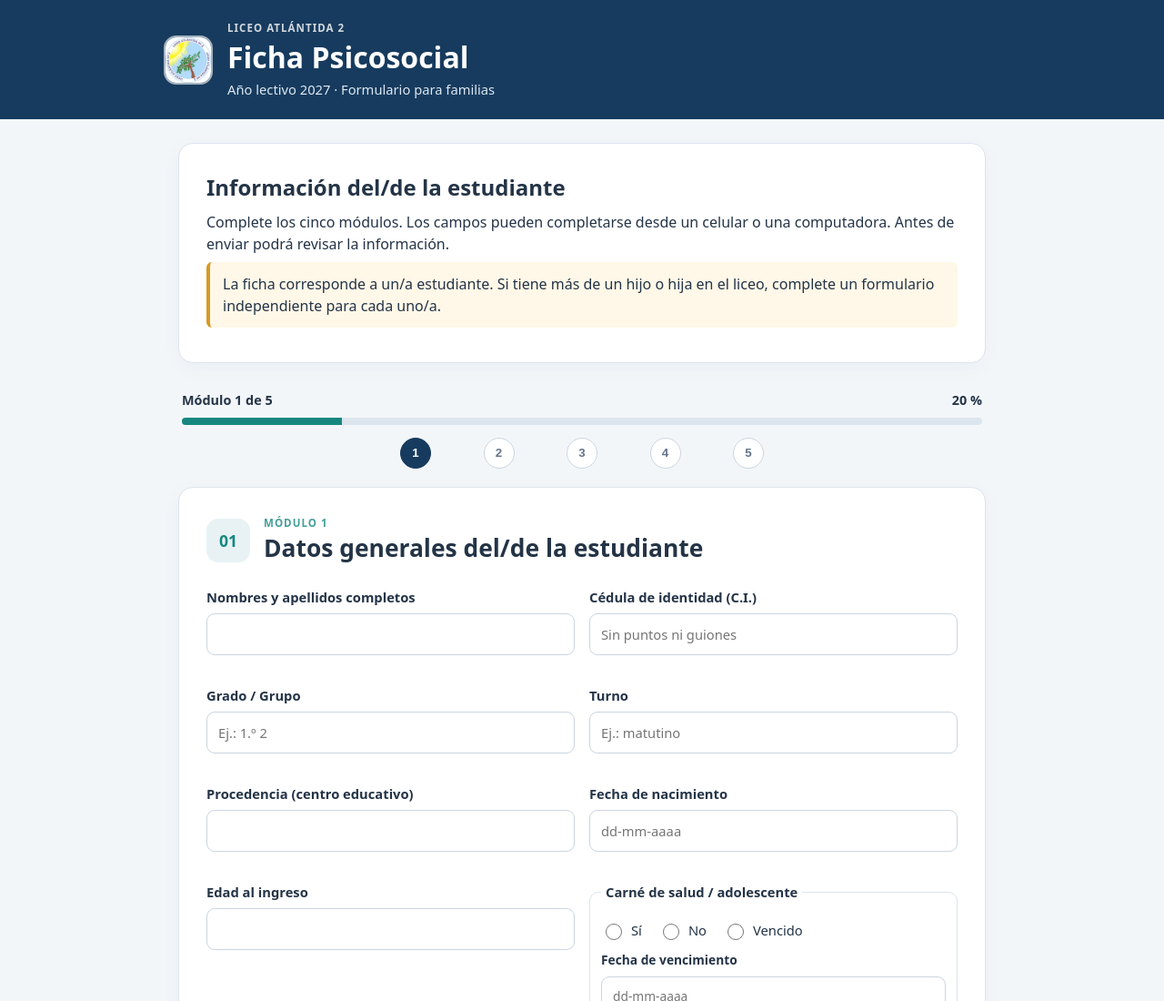
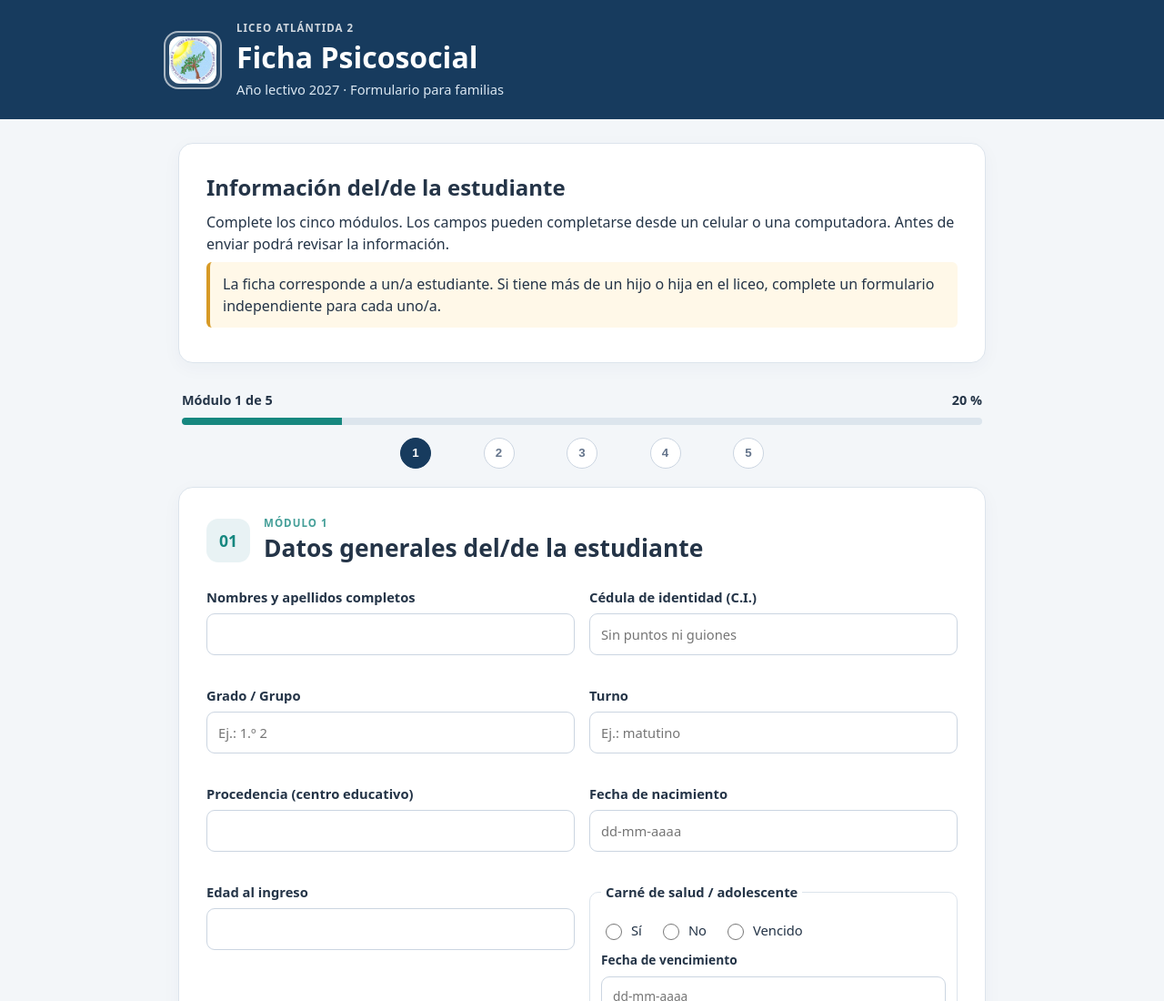
Before and after one commit to liceoatlantida2informatica-byte/Formulario-psicosocial-Atl-ntida, a plain HTML site: page index.html in a window 1280 px wide. Shown: the top 1100 px of the page at 91% size. Drawn offline with Linux system fonts and the light colour scheme.

Commit message:
Update estilos.css

```diff
--- a/estilos.css
+++ b/estilos.css
@@ -33,19 +33,23 @@ body {
 .brand-mark {
   display: grid;
   place-items: center;
-  width: 54px;
-  height: 54px;
+  flex: 0 0 64px;
+  width: 64px;
+  height: 64px;
+  padding: 4px;
+  background: #ffffff14;
   border: 2px solid #ffffff9c;
-  border-radius: 14px;
-  font-weight: 800;
-  letter-spacing: .04em;
+  border-radius: 16px;
   overflow: hidden;
 }
 
 .brand-mark img {
-  width: 100%;
-  height: 100%;
-  object-fit: cover;
+  max-width: 100%;
+  max-height: 100%;
+  width: auto;
+  height: auto;
+  object-fit: contain;
+  border-radius: 12px;
   display: block;
 }
 
```
